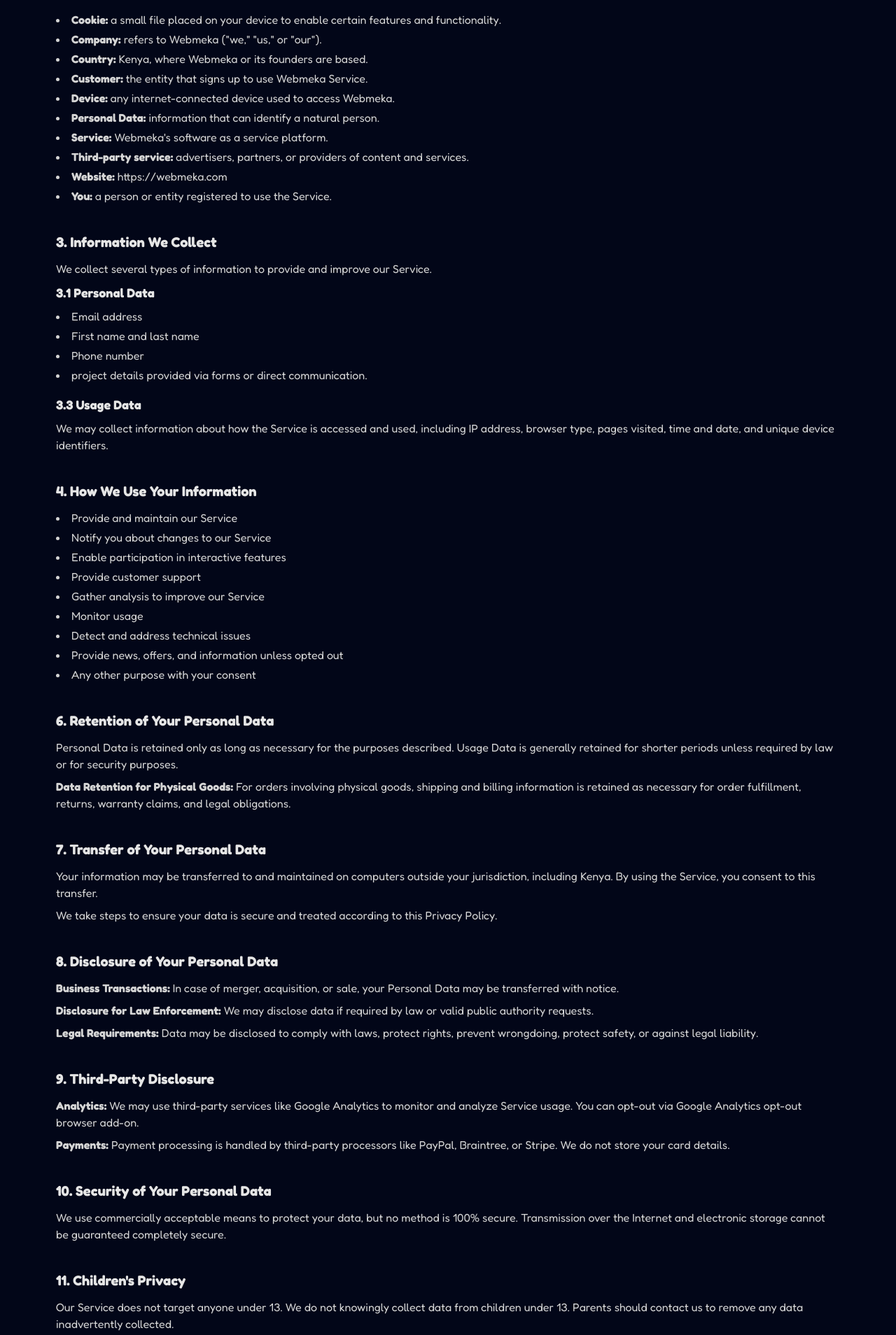
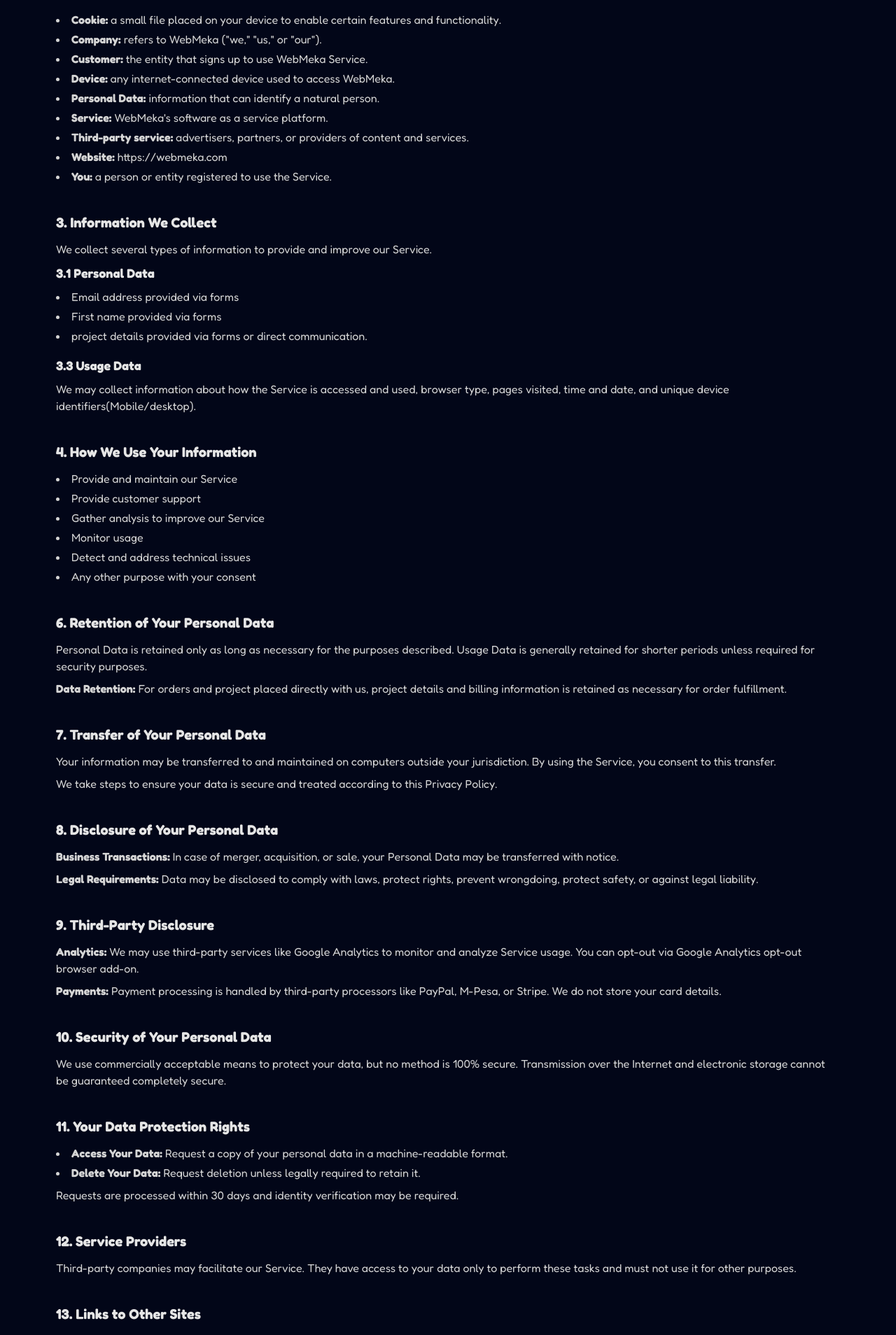
Before and after one commit to webmeka/webmeka, a Next.js app: page /privacy-policy in a window 1280 px wide. Shown: the part 488-2396 px from the top of the page at 70% size. Built offline with nearby package versions, Linux system fonts and the light colour scheme.

Commit message:
Privacy policy update

```diff
--- a/src/app/privacy-policy/page.tsx
+++ b/src/app/privacy-policy/page.tsx
@@ -1,5 +1,5 @@
 import type { Metadata } from "next";
-import PrivacyPolicy from "@/components/privacy-policy";
+import PrivacyPolicy from "@/components/ui/privacy-policy";
 
 export const metadata: Metadata = {
   title: "Privacy Policy | WEBMEKA Creative Design Studio",
--- a/src/components/footer.tsx
+++ b/src/components/footer.tsx
@@ -64,7 +64,7 @@ export default function FooterSection() {
                         aria-label='link to webmeka terms of service page'
                         className="text-muted-foreground hover:text-primary block duration-150"
                     >
-                        <span>Terms of Service</span>
+                        <span>Terms Of Service</span>
                     </Link>
                 </div>
                 <div className="mb-8"><SocialLinks /></div>
--- a/src/components/privacy-policy.tsx
+++ b/src/components/ui/privacy-policy.tsx
@@ -1,4 +1,4 @@
-import BackButton from "./ui/back-button";
+import BackButton from "@/components/ui/back-button";
 
 const PrivacyPolicy = () => {
   return (
@@ -13,7 +13,7 @@ const PrivacyPolicy = () => {
       <div className="mb-10">
         <h3 className="text-xl font-semibold mb-3 text-neutral-200">1. Introduction</h3>
         <p className="text-neutral-300 mb-2">
-          This Privacy Policy describes how Webmeka (&quot;we,&quot; &quot;us,&quot; or &quot;our&quot;) collects, uses,
+          This Privacy Policy describes how WebMeka (&quot;we,&quot; &quot;us,&quot; or &quot;our&quot;) collects, uses,
           and discloses your personal information when you use our software as a service
           (the &quot;Service&quot;).
         </p>
@@ -33,12 +33,11 @@ const PrivacyPolicy = () => {
         <h3 className="text-xl font-semibold mb-3 text-neutral-200">2. Definitions</h3>
         <ul className="list-disc list-inside text-neutral-300 space-y-1">
           <li><strong>Cookie:</strong> a small file placed on your device to enable certain features and functionality.</li>
-          <li><strong>Company:</strong> refers to Webmeka (&quot;we,&quot; &quot;us,&quot; or &quot;our&quot;).</li>
-          <li><strong>Country:</strong> Kenya, where Webmeka or its founders are based.</li>
-          <li><strong>Customer:</strong> the entity that signs up to use Webmeka Service.</li>
-          <li><strong>Device:</strong> any internet-connected device used to access Webmeka.</li>
+          <li><strong>Company:</strong> refers to WebMeka (&quot;we,&quot; &quot;us,&quot; or &quot;our&quot;).</li>
+          <li><strong>Customer:</strong> the entity that signs up to use WebMeka Service.</li>
+          <li><strong>Device:</strong> any internet-connected device used to access WebMeka.</li>
           <li><strong>Personal Data:</strong> information that can identify a natural person.</li>
-          <li><strong>Service:</strong> Webmeka&apos;s software as a service platform.</li>
+          <li><strong>Service:</strong> WebMeka&apos;s software as a service platform.</li>
           <li><strong>Third-party service:</strong> advertisers, partners, or providers of content and services.</li>
           <li><strong>Website:</strong> https://webmeka.com</li>
           <li><strong>You:</strong> a person or entity registered to use the Service.</li>
@@ -53,15 +52,14 @@ const PrivacyPolicy = () => {
 
         <h4 className="text-lg font-semibold mb-2 text-neutral-200">3.1 Personal Data</h4>
         <ul className="list-disc list-inside text-neutral-300 space-y-1 mb-4">
-          <li>Email address</li>
-          <li>First name and last name</li>
-          <li>Phone number</li>
+          <li>Email address provided via forms</li>
+          <li>First name provided via forms</li>
           <li>project details provided via forms or direct communication.</li>
         </ul>
 
         <h4 className="text-lg font-semibold mb-2 text-neutral-200">3.3 Usage Data</h4>
         <p className="text-neutral-300">
-          We may collect information about how the Service is accessed and used, including IP address, browser type, pages visited, time and date, and unique device identifiers.
+          We may collect information about how the Service is accessed and used, browser type, pages visited, time and date, and unique device identifiers(Mobile/desktop).
         </p>
       </div>
 
@@ -69,13 +67,10 @@ const PrivacyPolicy = () => {
         <h3 className="text-xl font-semibold mb-3 text-neutral-200">4. How We Use Your Information</h3>
         <ul className="list-disc list-inside text-neutral-300 space-y-1">
           <li>Provide and maintain our Service</li>
-          <li>Notify you about changes to our Service</li>
-          <li>Enable participation in interactive features</li>
           <li>Provide customer support</li>
           <li>Gather analysis to improve our Service</li>
           <li>Monitor usage</li>
           <li>Detect and address technical issues</li>
-          <li>Provide news, offers, and information unless opted out</li>
           <li>Any other purpose with your consent</li>
         </ul>
       </div>
@@ -83,17 +78,17 @@ const PrivacyPolicy = () => {
       <div className="mb-10">
         <h3 className="text-xl font-semibold mb-3 text-neutral-200">6. Retention of Your Personal Data</h3>
         <p className="text-neutral-300 mb-2">
-          Personal Data is retained only as long as necessary for the purposes described. Usage Data is generally retained for shorter periods unless required by law or for security purposes.
+          Personal Data is retained only as long as necessary for the purposes described. Usage Data is generally retained for shorter periods unless required for security purposes.
         </p>
         <p className="text-neutral-300">
-          <strong>Data Retention for Physical Goods:</strong> For orders involving physical goods, shipping and billing information is retained as necessary for order fulfillment, returns, warranty claims, and legal obligations.
+          <strong>Data Retention:</strong> For orders and project placed directly with us, project details and billing information is retained as necessary for order fulfillment.
         </p>
       </div>
 
       <div className="mb-10">
         <h3 className="text-xl font-semibold mb-3 text-neutral-200">7. Transfer of Your Personal Data</h3>
         <p className="text-neutral-300 mb-2">
-          Your information may be transferred to and maintained on computers outside your jurisdiction, including Kenya. By using the Service, you consent to this transfer.
+          Your information may be transferred to and maintained on computers outside your jurisdiction. By using the Service, you consent to this transfer.
         </p>
         <p className="text-neutral-300">
           We take steps to ensure your data is secure and treated according to this Privacy Policy.
@@ -103,14 +98,13 @@ const PrivacyPolicy = () => {
       <div className="mb-10">
         <h3 className="text-xl font-semibold mb-3 text-neutral-200">8. Disclosure of Your Personal Data</h3>
         <p className="text-neutral-300 mb-2"><strong>Business Transactions:</strong> In case of merger, acquisition, or sale, your Personal Data may be transferred with notice.</p>
-        <p className="text-neutral-300 mb-2"><strong>Disclosure for Law Enforcement:</strong> We may disclose data if required by law or valid public authority requests.</p>
         <p className="text-neutral-300"><strong>Legal Requirements:</strong> Data may be disclosed to comply with laws, protect rights, prevent wrongdoing, protect safety, or against legal liability.</p>
       </div>
 
       <div className="mb-10">
         <h3 className="text-xl font-semibold mb-3 text-neutral-200">9. Third-Party Disclosure</h3>
         <p className="text-neutral-300 mb-2"><strong>Analytics:</strong> We may use third-party services like Google Analytics to monitor and analyze Service usage. You can opt-out via Google Analytics opt-out browser add-on.</p>
-        <p className="text-neutral-300 mb-2"><strong>Payments:</strong> Payment processing is handled by third-party processors like PayPal, Braintree, or Stripe. We do not store your card details.</p>
+        <p className="text-neutral-300 mb-2"><strong>Payments:</strong> Payment processing is handled by third-party processors like PayPal, M-Pesa, or Stripe. We do not store your card details.</p>
       </div>
 
       <div className="mb-10">
@@ -121,14 +115,7 @@ const PrivacyPolicy = () => {
       </div>
 
       <div className="mb-10">
-        <h3 className="text-xl font-semibold mb-3 text-neutral-200">11. Children&apos;s Privacy</h3>
-        <p className="text-neutral-300">
-          Our Service does not target anyone under 13. We do not knowingly collect data from children under 13. Parents should contact us to remove any data inadvertently collected.
-        </p>
-      </div>
-
-      <div className="mb-10">
-        <h3 className="text-xl font-semibold mb-3 text-neutral-200">12. Your Data Protection Rights</h3>
+        <h3 className="text-xl font-semibold mb-3 text-neutral-200">11. Your Data Protection Rights</h3>
         <ul className="list-disc list-inside text-neutral-300 space-y-1">
           <li><strong>Access Your Data:</strong> Request a copy of your personal data in a machine-readable format.</li>
           <li><strong>Delete Your Data:</strong> Request deletion unless legally required to retain it.</li>
@@ -139,28 +126,28 @@ const PrivacyPolicy = () => {
       </div>
 
       <div className="mb-10">
-        <h3 className="text-xl font-semibold mb-3 text-neutral-200">13. Service Providers</h3>
+        <h3 className="text-xl font-semibold mb-3 text-neutral-200">12. Service Providers</h3>
         <p className="text-neutral-300">
           Third-party companies may facilitate our Service. They have access to your data only to perform these tasks and must not use it for other purposes.
         </p>
       </div>
 
       <div className="mb-10">
-        <h3 className="text-xl font-semibold mb-3 text-neutral-200">14. Links to Other Sites</h3>
+        <h3 className="text-xl font-semibold mb-3 text-neutral-200">13. Links to Other Sites</h3>
         <p className="text-neutral-300">
           We may link to other sites not operated by us. Review their privacy policies. We are not responsible for third-party content or practices.
         </p>
       </div>
 
       <div className="mb-10">
-        <h3 className="text-xl font-semibold mb-3 text-neutral-200">15. Changes to This Privacy Policy</h3>
+        <h3 className="text-xl font-semibold mb-3 text-neutral-200">14. Changes to This Privacy Policy</h3>
         <p className="text-neutral-300">
           We may update this Privacy Policy from time to time. Changes take effect when posted. We will notify you via email or prominent notice prior to changes.
         </p>
       </div>
 
       <div className="mb-10">
-        <h3 className="text-xl font-semibold mb-3 text-neutral-200">16. Contact Us</h3>
+        <h3 className="text-xl font-semibold mb-3 text-neutral-200">15. Contact Us</h3>
         <p>Reach out to our team for questions regarding these policies:</p>
         <ul className="list-disc list-inside text-neutral-300 space-y-1">
           <li>Email: <a href="mailto:team@webmeka.com" className="text-webmeka">team@webmeka.com</a></li>
@@ -168,7 +155,7 @@ const PrivacyPolicy = () => {
         </ul>
       </div>
               <div className="pt-10 border-t text-xs text-neutral-500">
-          <p>Last Updated: 2025-12-15</p>
+          <p>Last Updated: 2026-06-10</p>
         </div>
       <BackButton />
     </section>
```
